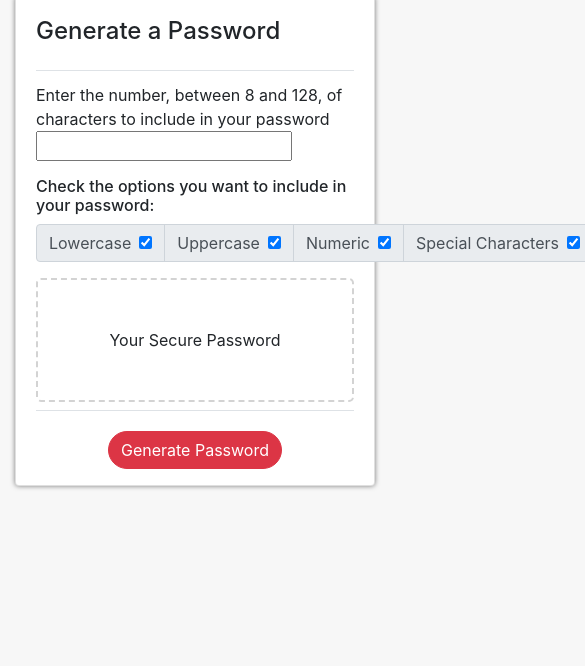
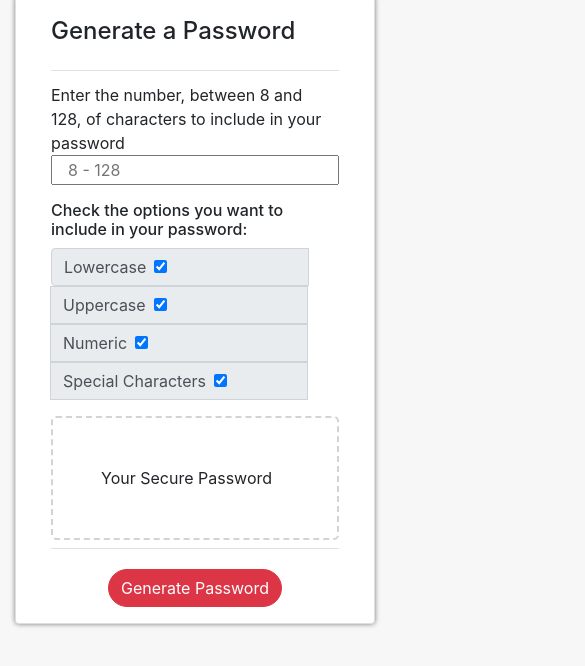
Before and after one commit to willh33/will_h_homework_3, a plain HTML site: page index.html in a window 390 px wide. Shown: the part 98-764 px from the top of the page, 585 px wide, since content can reach past the window. Drawn offline with nearby package versions, Linux system fonts and the light colour scheme.

Commit message:
fixed responsiveness of the inputs

```diff
--- a/index.html
+++ b/index.html
@@ -22,31 +22,30 @@
         <div class="container mt-4">
             <div class="row">
                 <div class="col-lg-10 mx-auto">
-                    <div class="card text-left">
-                      <img class="card-img-top" alt="">
+                    <div class="card text-left col-lg-12">
                       <div class="card-body">
                         <h4 class="card-title border-bottom pb-4">Generate a Password</h4>
                         <div class="border-bottom pb-2">
                             <div class="mb-3">
                                 <label class="mb-0 pr-2">Enter the number, between 8 and 128, of characters to include in your password</label>
-                                <input id="numCharacters" type="number" aria-label="Checkbox for following text input"checked>
+                                <input class="col-lg-4" id="numCharacters" type="number" placeholder="8 - 128">
                             </div>
                             <h6>Check the options you want to include in your password:</h6>
                             <div class="input-group mb-3">
-                                <div class="input-group-prepend">
-                                    <div class="input-group-text">
+                                <div class="input-group-prepend col-lg-12 row">
+                                    <div class="input-group-text col-sm">
                                         <label class="mb-0 pr-2">Lowercase</label>
                                         <input id="lowercase" type="checkbox" aria-label="Checkbox for following text input"checked>
                                     </div>
-                                    <div class="input-group-text">
+                                    <div class="input-group-text col-sm">
                                         <label class="mb-0 pr-2">Uppercase</label>
                                         <input id="uppercase" type="checkbox" aria-label="Checkbox for following text input" checked>
                                     </div>
-                                    <div class="input-group-text">
+                                    <div class="input-group-text col-sm">
                                         <label class="mb-0 pr-2">Numeric</label>
                                         <input id="numeric" type="checkbox" aria-label="Checkbox for following text input" checked>
                                     </div>
-                                    <div class="input-group-text">
+                                    <div class="input-group-text col-sm">
                                         <label class="mb-0 pr-2">Special Characters</label>
                                         <input id="special" type="checkbox" aria-label="Checkbox for following text input" checked>
                                     </div>
--- a/styles.css
+++ b/styles.css
@@ -14,3 +14,7 @@ body {
 .card {
 	box-shadow: 0 0 5px 0 rgb(0, 0, 0, .5);
 }
+/* Makes so the text of the password doesn't go outside the borders */
+#password {
+	width: 100%;
+}
```
